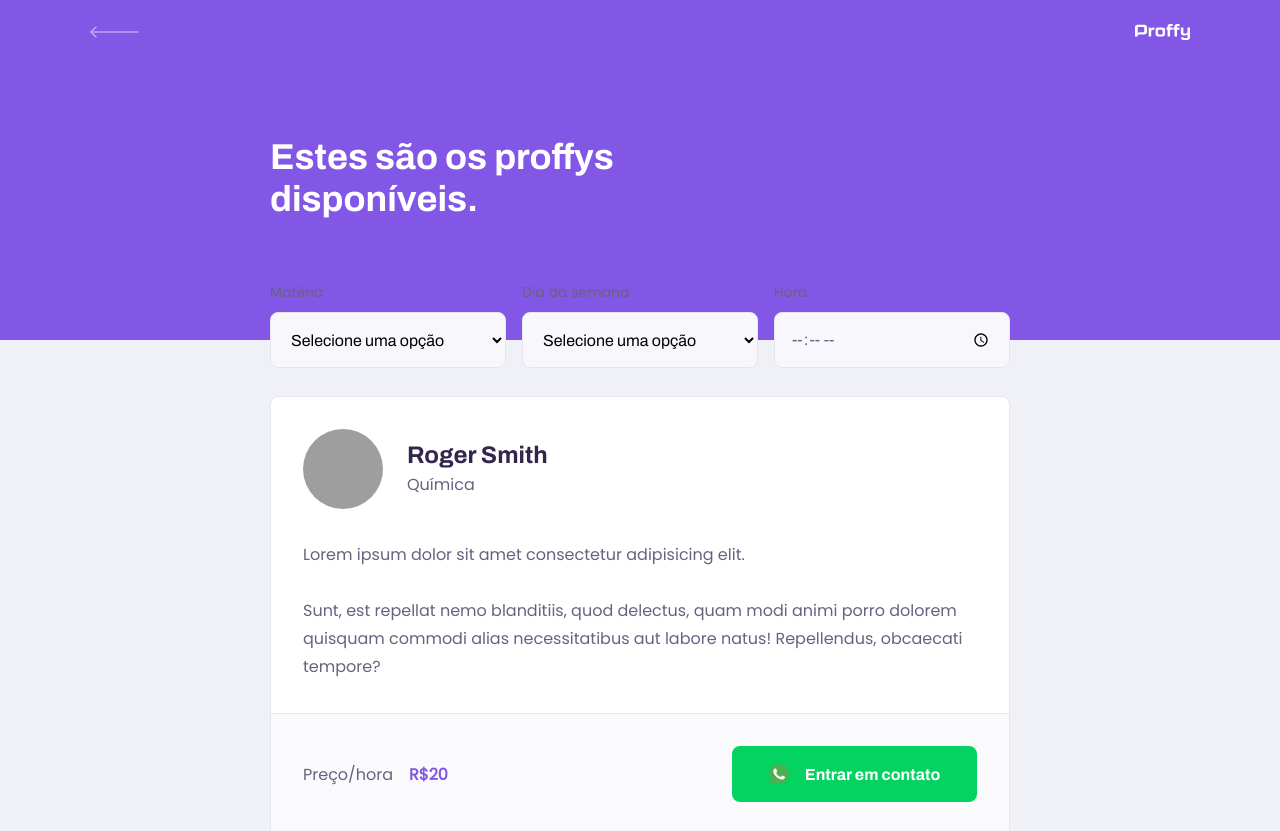
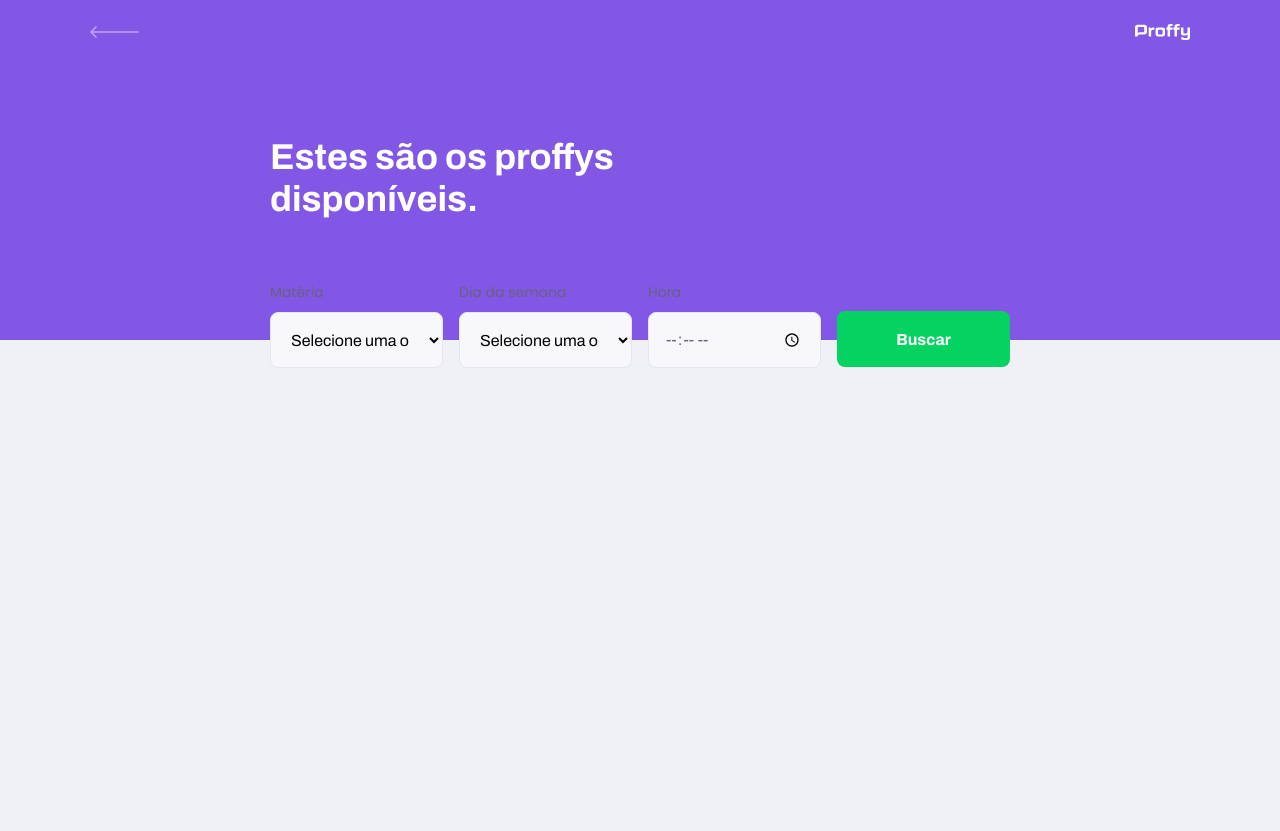
Before and after one commit to WardAndre/NextLevelWeek, a React (Create React App) app: page /study in a window 1280 px wide. Shown: the top 831 px of the page. After the commit the page ends 800 px from the top, so only its background shows below. Built offline with nearby package versions, Linux system fonts and the light colour scheme; grey boxes are pictures that could not be loaded.

Commit message:
day 3/front-end done

```diff
--- a/src/components/Select/index.tsx
+++ b/src/components/Select/index.tsx
@@ -14,7 +14,7 @@ const Select: React.FC<SelectProps> = ({label, name, options, ...rest}) => {
     return (
         <div className="select-block">
             <label htmlFor={name}>{label}</label>
-            <select defaultValue='' id={name} {...rest}>
+            <select value='' id={name} {...rest}>
                 <option value='' disabled hidden>Selecione uma opção</option>
 
                 {options.map(option => {
--- a/src/components/TeacherItem/index.tsx
+++ b/src/components/TeacherItem/index.tsx
@@ -1,33 +1,50 @@
 import React from 'react'
 import whatsappIcon from '../../assets/images/icons/whatsapp.svg'
 import './styles.css'
+import api from '../../services/api'
 
-function TeacherItem() {
+export interface Teacher {
+    id: number
+    avatar: string
+    bio: string
+    cost: number
+    name: string
+    subject: string
+    whatsapp: string
+}
+
+ interface TeacherItemProps {
+    teacher: Teacher
+}
+
+const TeacherItem: React.FC<TeacherItemProps> = ({teacher}) => {
+    function createNewConnection() {
+        api.post('connections' ,{
+            user_id: teacher.id
+        })
+    }
+
     return (
         <article className="teacher-item">
                    <header>
-                       <img src="https://vignette.wikia.nocookie.net/americandad/images/b/b9/AmericanDad_09_Roger_v1F.jpg/revision/latest/top-crop/width/360/height/360?cb=20101125195058" alt="Roger Smith"/>
+                       <img src={teacher.avatar} alt={teacher.name}/>
                        <div>
-                           <strong>Roger Smith</strong>
-                           <span>Química</span>
+                           <strong>{teacher.name}</strong>
+                           <span>{teacher.subject}</span>
                        </div>
                    </header>
 
-                   <p>
-                       Lorem ipsum dolor sit amet consectetur adipisicing elit.
-                       <br/><br/>
-                       Sunt, est repellat nemo blanditiis, quod delectus, quam modi animi porro dolorem quisquam commodi alias necessitatibus aut labore natus! Repellendus, obcaecati tempore?
-                   </p>
+                   <p>{teacher.bio}</p>
 
                    <footer>
                        <p>
                            Preço/hora
-                           <strong>R$20</strong>
+                           <strong>R$ {teacher.cost}</strong>
                        </p>
-                       <button type="button">
+                       <a target="_blank" onClick={createNewConnection} href={`https://wa.me/${teacher.whatsapp}`}>
                             <img src={whatsappIcon} alt="WhatsApp"/>
                             Entrar em contato
-                       </button>
+                       </a>
                    </footer>
                </article>
     )
--- a/src/components/TeacherItem/styles.css
+++ b/src/components/TeacherItem/styles.css
@@ -56,7 +56,7 @@
     display: block;
 }
 
-.teacher-item footer button {
+.teacher-item footer a {
     width: 20rem;
     height: 5.6rem;
     background: var(--color-secundary);
@@ -69,9 +69,10 @@
     align-items: center;
     justify-content: space-evenly;
     transition: 0.2s;
+    text-decoration: none;
 }
 
-.teacher-item footer button:hover {
+.teacher-item footer a:hover {
     background: var(--color-secundary-dark);
 }
 
--- a/src/pages/Landing/index.tsx
+++ b/src/pages/Landing/index.tsx
@@ -1,4 +1,4 @@
-import React from 'react';
+import React, { useState, useEffect } from 'react';
 import logoImg from '../../assets/images/logo.svg'
 import landingImg from '../../assets/images/landing.svg'
 import studyIcon from '../../assets/images/icons/study.svg'
@@ -6,8 +6,20 @@ import giveClassesIcon from '../../assets/images/icons/give-classes.svg'
 import purpleHeartIcon from '../../assets/images/icons/purple-heart.svg'
 import './styles.css'
 import { Link } from 'react-router-dom'
+import api from '../../services/api';
 
 function Landing() {
+    const [totalConnections, setTotalConnections] = useState(0)
+
+    useEffect(() => {
+        api.get('connections')
+            .then(response => {
+                const {total} = response.data
+
+                setTotalConnections(total)
+            })
+    }, [])
+
     return (
         <div id="page-landing">
             <div id="page-landing-content" className="container">
@@ -31,7 +43,7 @@ function Landing() {
                 </div>
 
                 <span className="total-connections">
-                    Total de 200 conexões <img src={purpleHeartIcon} alt="Coração roxo"/>
+                    Total de {totalConnections} conexões <img src={purpleHeartIcon} alt="Coração roxo"/>
                 </span>
             </div>
         </div>
--- a/src/pages/TeacherList/index.tsx
+++ b/src/pages/TeacherList/index.tsx
@@ -1,19 +1,42 @@
-import React from 'react'
+import React, { useState, FormEvent } from 'react'
 import './styles.css'
 import PageHeader from '../../components/PageHeader'
-import TeacherItem from '../../components/TeacherItem'
+import TeacherItem, {Teacher} from '../../components/TeacherItem'
 import Input from '../../components/Input'
 import Select from '../../components/Select'
+import api from '../../services/api'
+
 
 
 function TeacherList() {
+    const [teachers, setTeachers] = useState([])
+
+    const [subject, setSubject] = useState('')
+    const [week_day, setWeekDay] = useState('')
+    const [time, setTime] = useState('')
+
+    async function searchTeachers(e: FormEvent) {
+        e.preventDefault()
+
+        const response = await api.get('classes', {
+            params: {
+                subject,
+                week_day,
+                time
+            }
+        })
+        setTeachers(response.data)
+    }
+
     return (
         <div id="page-teacher-list" className="container">
            <PageHeader title="Estes são os proffys disponíveis.">
-               <form id="search-teachers">
+               <form id="search-teachers" onSubmit={searchTeachers}>
                     <Select
                         name="subject"
                         label="Matéria"
+                        value={subject}
+                        onChange={e => {setSubject(e.target.value)}}
                         options={[
                             {value: 'Artes', label: 'Artes'},
                             {value: 'Biologia', label: 'Biologia'},
@@ -29,6 +52,8 @@ function TeacherList() {
                    <Select
                         name="week_day"
                         label="Dia da semana"
+                        value={week_day}
+                        onChange={e => {setWeekDay(e.target.value)}}
                         options={[
                             {value: '0', label: 'Domingo'},
                             {value: '1', label: 'Segunda-Feira'},
@@ -39,15 +64,24 @@ function TeacherList() {
                             {value: '6', label: 'Sábado'},
                         ]}
                     />
-                   <Input type="time" name="time" label="Hora" />
+                   <Input
+                    type="time"
+                    name="time"
+                    label="Hora"
+                    value={time}
+                    onChange={e => {setTime(e.target.value)}}
+                   />
+
+                   <button type="submit">
+                       Buscar
+                   </button>
                </form>
            </PageHeader>
 
            <main>
-               <TeacherItem/>
-               <TeacherItem/>
-               <TeacherItem/>
-               <TeacherItem/>
+               {teachers.map((teacher: Teacher) => {
+                   return <TeacherItem key={teacher.id} teacher={teacher} />
+               })}
             </main>
         </div>
     )
--- a/src/pages/TeacherList/styles.css
+++ b/src/pages/TeacherList/styles.css
@@ -5,6 +5,27 @@
 
 #search-teachers {
     margin-top: 3.2rem;
+}
+
+#search-teachers button {
+    width: 100%;
+    height: 5.6rem;
+    background: var(--color-secundary);
+    color: var(--color-button-text);
+    border: 0;
+    border-radius: 0.8rem;
+    cursor: pointer;
+    font: 700 1.6rem Archivo;
+    display: flex;
+    align-items: center;
+    justify-content: center;
+    text-decoration: none;
+    transition: background-color 0.2s;
+    margin-top: 3.2rem;
+}
+
+#search-teachers button:hover {
+    background-color: var(--color-secundary-dark);
 }
 
 #search-teachers label {
@@ -25,7 +46,7 @@
 
     #search-teachers {
         display: grid;
-        grid-template-columns: repeat(3, 1fr);
+        grid-template-columns: repeat(4, 1fr);
         column-gap: 16px;
         position: absolute;
         bottom: -28px;
```
Also changed, not shown: src/pages/TeacherForm/index.tsx (+100 -14 lines).
